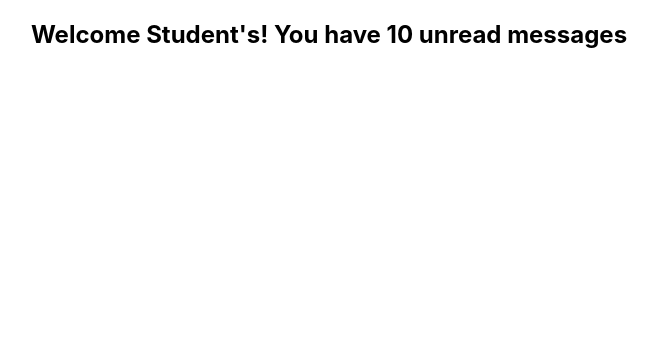
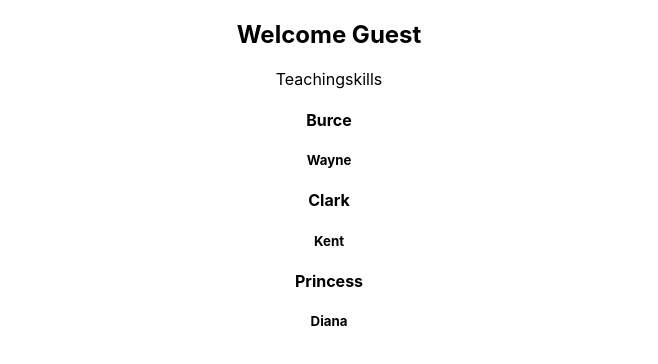
Before and after one commit to sumanta2/react-typescript-demo, a React (Create React App) app: page / in a window 1280 px wide. Shown: the top 364 px of the page, without its empty margins (311-969 px from the left). Built offline with nearby package versions, Linux system fonts and the light colour scheme.

Commit message:
3 vdo4 array object props

```diff
--- a/src/App.tsx
+++ b/src/App.tsx
@@ -2,11 +2,34 @@ import React from 'react';
 import logo from './logo.svg';
 import './App.css';
 import Greet from './components/Greet';
+import Person from './components/Person';
+import PersonList from './components/PersonList';
 
 function App() {
+  const personName={
+    first:"Teaching",
+    last:"skills"
+  }
+  const nameList=
+  [
+    {
+      first:'Burce',
+      last:'Wayne'
+    },
+    {
+      first:'Clark',
+      last:'Kent'
+    },
+    {
+      first:'Princess',
+      last:'Diana'
+    }
+  ]
   return (
     <div className="App">
-     <Greet name="Student's"/>
+     <Greet name="Student's" messageCount={20} isLoggedIn={false} />
+     <Person name={personName}/>
+     <PersonList names={nameList}/>
     </div>
   );
 }
--- a/src/components/Greet.tsx
+++ b/src/components/Greet.tsx
@@ -1,11 +1,16 @@
 type GreetProps={    //follow a rule type use for application and interfaces used for libraries for avoid this rules no error occur
     name:string
+    messageCount:number
+    isLoggedIn:boolean
 }
 
 const Greet = (props:GreetProps) => {
   return (
     <div>
-        <h2>Welcome {props.name}! You have 10 unread messages</h2>
+        {
+            props.isLoggedIn ? <h2>Welcome {props.name}! You have 10 unread messages</h2> : <h2>Welcome Guest</h2>
+        }
+
     </div>
   )
 }
--- /dev/null
+++ b/src/components/Person.tsx
@@ -0,0 +1,15 @@
+type PersonProps={
+    name :{
+        first:string
+        last:string
+    }
+
+}
+//Here use object props
+const Person = (props:PersonProps) => {
+  return (
+    <div>{props.name.first}{props.name.last}</div>
+  )
+}
+
+export default Person
--- /dev/null
+++ b/src/components/PersonList.tsx
@@ -0,0 +1,16 @@
+type PersonListProps ={
+    names:{
+        first:string
+        last:string
+    }[]
+}
+const PersonList = (props:PersonListProps) =>
+{
+  return (
+    <div>
+        {props.names.map((data)=>(<><h4>{data.first}</h4><h5>{data.last}</h5></>))}
+    </div>
+  )
+}
+
+export default PersonList
```
Also changed, not shown: Readme.txt.
